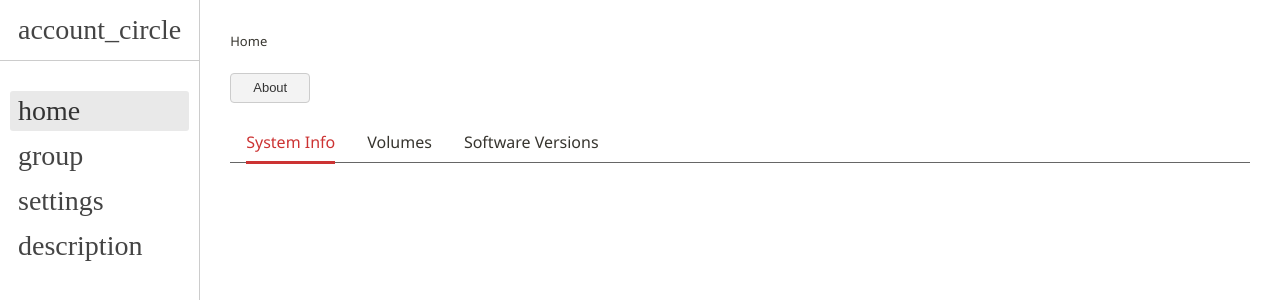
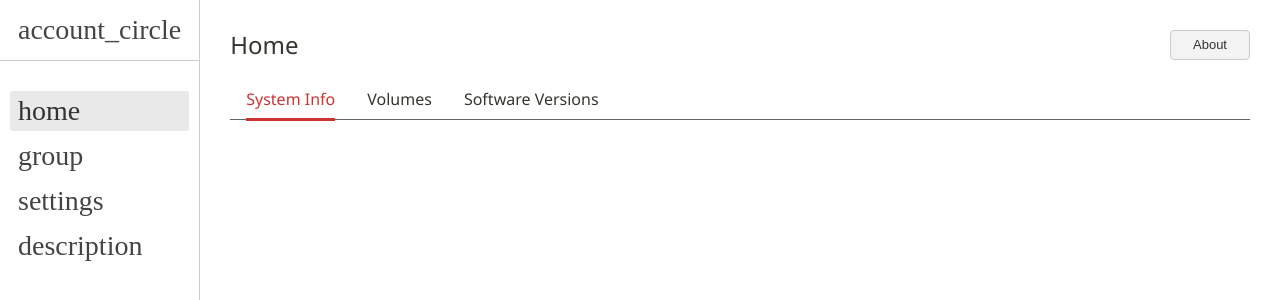
Before and after one commit to pangbo-labs/vue2-components, a Vue app: page / in a window 1280 px wide. Shown: the top 300 px of the page. Built offline with nearby package versions, Linux system fonts and the light colour scheme; a web font is replaced by a local one.

Commit message:
Add the PbHGrids component

```diff
--- /dev/null
+++ b/src/components/pblabs-components/PbHGrids/PbHGrids.vue
@@ -0,0 +1,38 @@
+<template>
+    <div style="display: flex; flex-direction: row; align-items: center; border: 0px solid #ccc;"
+         :style="{ 'border-width': config.showBorder ? '1px' : '0px' }">
+		<div v-for="(item, itemIndex) in config.grids" :key="itemIndex" class="grid"
+			:style="{ 'flex': (item.size >= 0) ? ('0 0 ' + item.size + 'px') : '1 1 0', 'text-align': item.align, 'margin-left': (itemIndex > 0) ? config.gridSpacing + 'px' : '0', 'border-width': config.showBorder ? '1px' : '0px' }">
+			<slot :name="'grid_' + itemIndex"></slot>
+		</div>
+	</div>
+</template>
+
+<script>
+export default {
+    name: "PbHGrids",
+    props:
+    {
+        config: { type: Object, default: { grids: [] } },
+    },
+    data: function()
+    {
+        return {
+            defaultConfig: {
+				grids: [
+					{ size: -1,	align: "Left" },
+					{ size: 0,	align: "Right" },
+				],
+                gridSpacing: 0,
+                showBorder: false,
+			},
+        }
+    }
+}
+</script>
+
+<style scoped>
+.grid {
+    border: 0px solid #ccc;
+}
+</style>
--- a/src/components/pblabs-components/index.js
+++ b/src/components/pblabs-components/index.js
@@ -13,6 +13,7 @@ import PbPath from './PbPath/PbPath.vue'
 import PbTabBar from './PbTabBar/PbTabBar.vue'
 import PbForm from './PbForm/PbForm.vue'
 import PbTimePicker from './PbTimePicker/PbTimePicker.vue'
+import PbHGrids from './PbHGrids/PbHGrids.vue'
 
 const components = [
 	PbVerticalNaviBar,
@@ -27,6 +28,7 @@ const components = [
 	PbTabBar,
 	PbForm,
 	PbTimePicker,
+	PbHGrids,
 ];
 
 export default
--- a/src/views/Home.vue
+++ b/src/views/Home.vue
@@ -1,7 +1,14 @@
 <template>
 	<div style="padding: 30px 30px;" @contextmenu="onRightClicked">
-		<div style="margin-bottom: 20px;">Home</div>
-		<pb-button @click="showAboutDialogBox">About</pb-button>
+
+		<pb-h-grids :config="hGridsConfig">
+			<template v-slot:grid_0>
+				<div style="font-size: 24px;">Home</div>
+			</template>
+			<template v-slot:grid_1>
+				<pb-button @click="showAboutDialogBox">About</pb-button>
+			</template>
+		</pb-h-grids>
 
 		<pb-tab-bar :tabs="tabs" style="width: 100%; margin-top: 20px;" @active-tab-changed="onActiveTabChanged" />
 
@@ -24,6 +31,15 @@ export default {
 	data: function()
 	{
 		return {
+
+			hGridsConfig: {
+				grids: [
+					{ size: -1,	align: "Left" },
+					{ size: 10,	align: "Right" },
+				],
+				gridSpacing: 20,
+				showBorder: false,
+			},
 
 			tabs: [
 				{ id: "systemInfo",			text: "System Info" },
```
